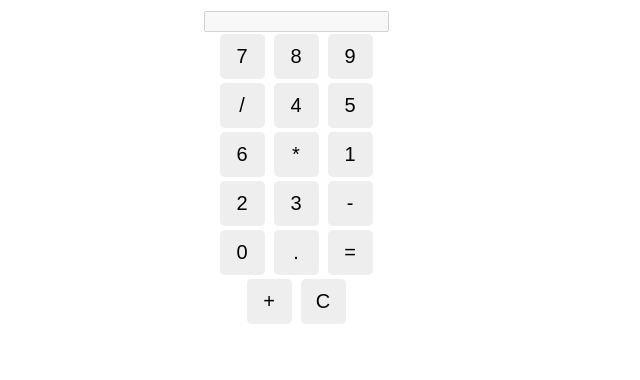
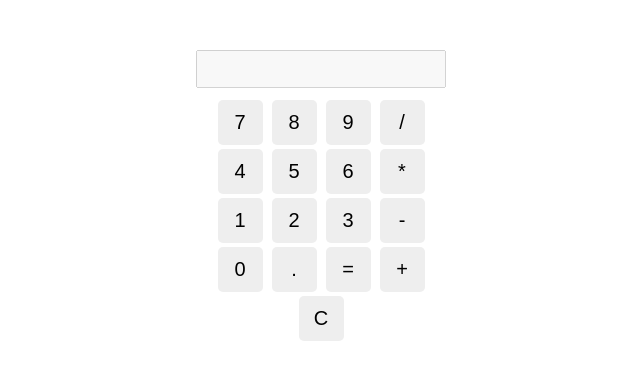
Before and after one commit to trgycln/calculator, a plain HTML site: page index.html in a window 1280 px wide. Shown: the whole page, without its empty margins (344-984 px from the left). Drawn offline with Linux system fonts and the light colour scheme.

```diff
--- a/style.css
+++ b/style.css
@@ -1,3 +1,9 @@
+*{
+	margin: 0;
+	padding: 0;
+	box-sizing: border-box;
+}
+
 #calculator {
 	width: 200px;
 	margin: auto;
@@ -5,11 +11,16 @@
 	font-size: 20px;
   }
 
-  #display {
-	width: 100%;
+  #screen {
+	width: 250px;
 	margin-bottom: 10px;
+	margin-top: 50px;
 	font-size: 30px;
 	text-align: right;
+  }
+
+  #keys{
+	width: 250px;
   }
 
   #keys button {
```
Also changed, not shown: calculator(1).gif (added), 1 other file.
